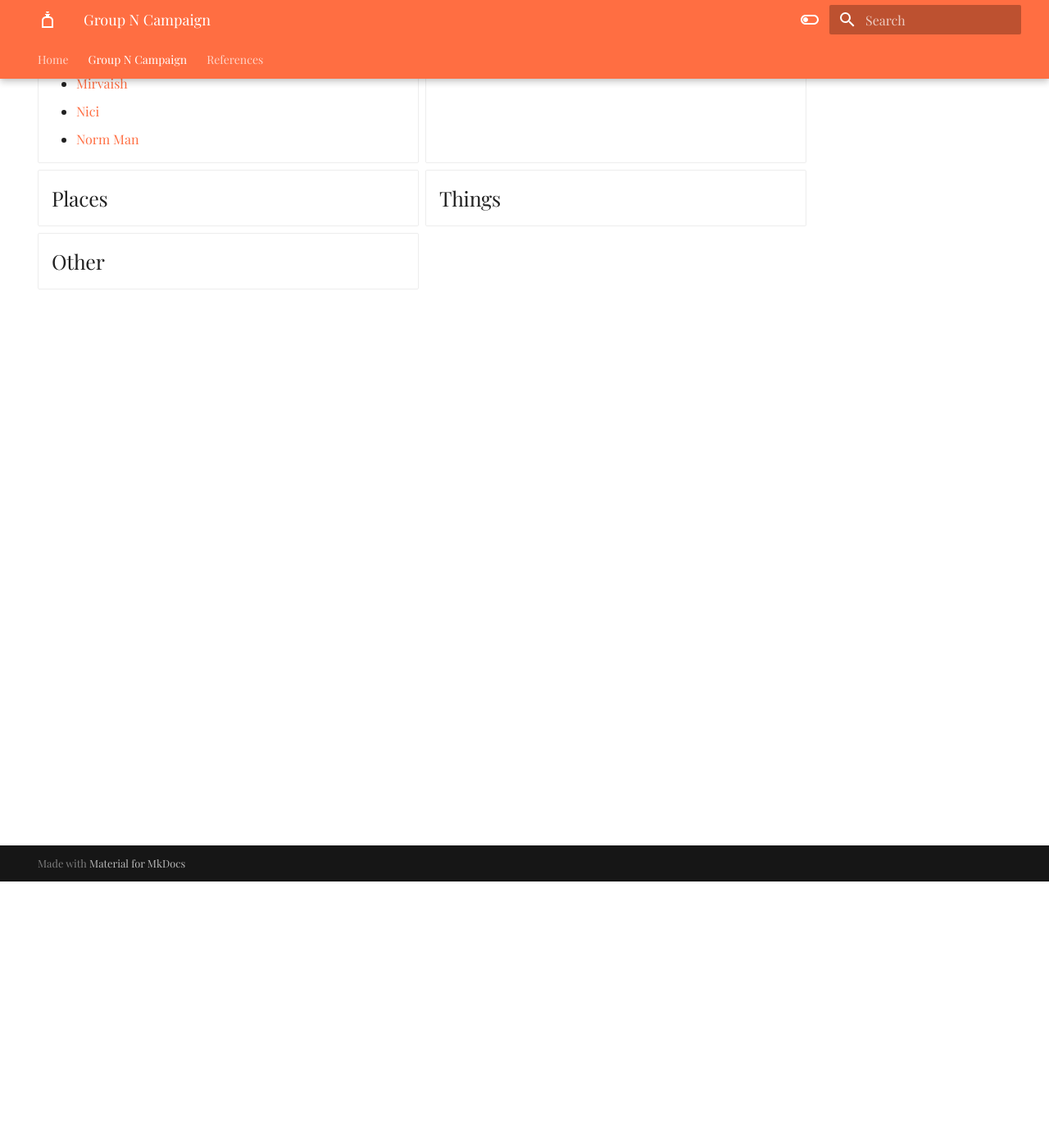
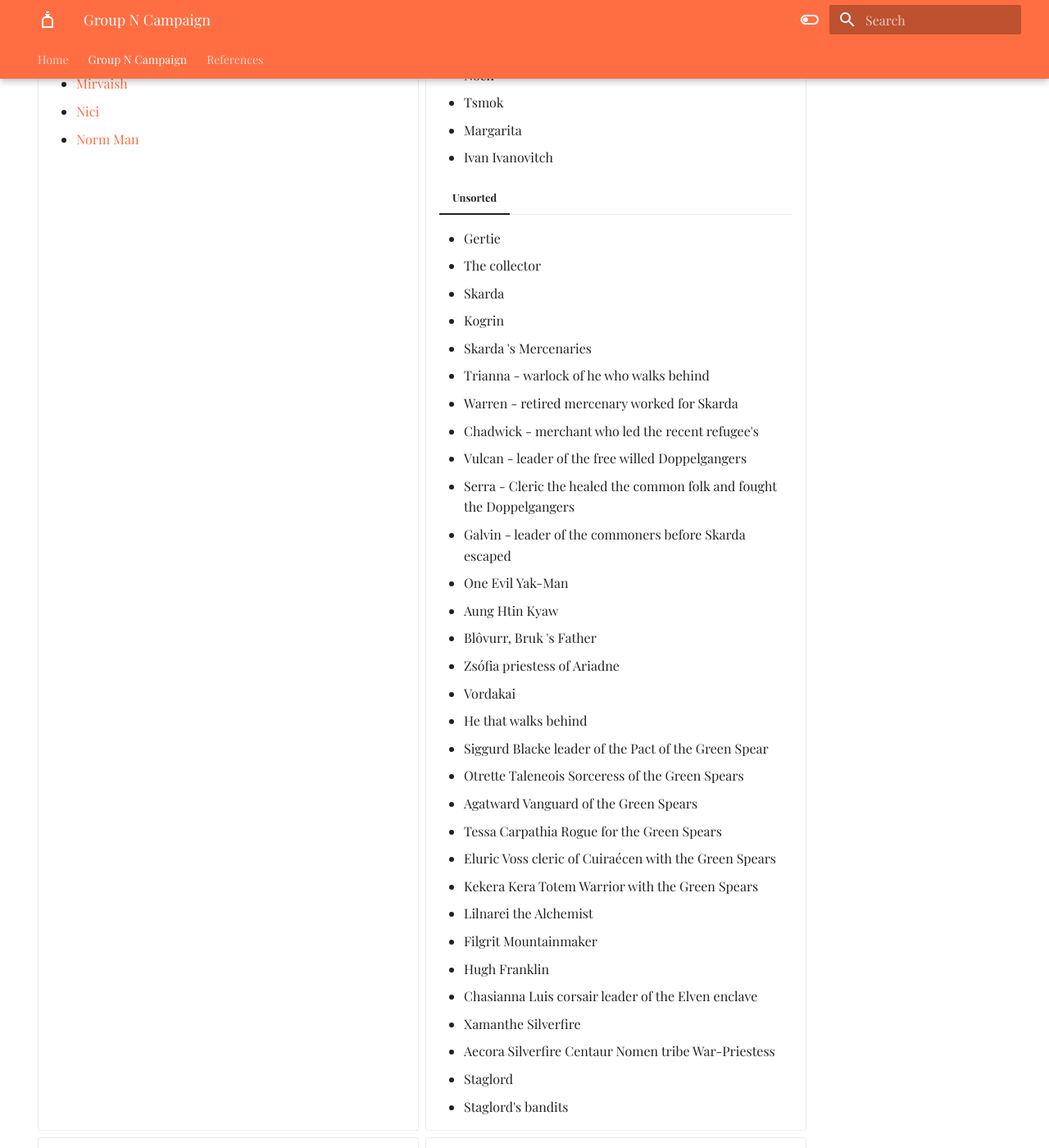
Before and after one commit to Half-Guinea-Press/zymurgical-oubliette, an MkDocs documentation site: the page built from docs/group-n/index.md, in a window 1280 px wide and 1400 px high, scrolled down 325 px. Shown: the whole window at 82% size. Built offline with MkDocs 1.6.1 and Material for MkDocs 9.7.7, drawn with Linux system fonts in a browser that asks for light colours; some web fonts are replaced; comment, search, counter and statistics services are not loaded.

Commit message:
Update index.md

```diff
--- a/docs/group-n/index.md
+++ b/docs/group-n/index.md
@@ -15,6 +15,7 @@ hide:
 <div class="grid cards" markdown>
 
 -   ## Player Characters
+
     ---
 
     - [Ansa](pc/ansa)
@@ -27,18 +28,59 @@ hide:
 -   ## People
 
     ---
-    === "Friendly"
 
-    === "Neutral"
+    === "Companion"
 
-    === "Hostile"
+    - Dyen "Fredrick"
+    - Noch
+    - Tsmok
+    - Margarita
+    - Ivan Ivanovitch
 
-    === "Unknown"
+    === "Unsorted"
+
+    - Gertie
+    - The collector
+    - Skarda
+    - Kogrin
+    - Skarda 's Mercenaries
+    - Trianna - warlock of he who walks behind
+    - Warren - retired mercenary worked for Skarda
+    - Chadwick - merchant who led the recent refugee's
+    - Vulcan - leader of the free willed Doppelgangers
+    - Serra - Cleric the healed the common folk and fought the Doppelgangers
+    - Galvin - leader of the commoners before Skarda escaped
+    - One Evil Yak-Man
+    - Aung Htin Kyaw
+    - Blôvurr, Bruk 's Father
+    - Zsófia priestess of Ariadne
+    - Vordakai
+    - He that walks behind
+    - Siggurd Blacke leader of the Pact of the Green Spear
+    - Otrette Taleneois Sorceress of the Green Spears
+    - Agatward Vanguard of the Green Spears
+    - Tessa Carpathia Rogue for the Green Spears
+    - Eluric Voss cleric of Cuiraécen with the Green Spears
+    - Kekera Kera Totem Warrior with the Green Spears
+    - Lilnarei the Alchemist
+    - Filgrit Mountainmaker
+    - Hugh Franklin
+    - Chasianna Luis corsair leader of the Elven enclave
+    - Xamanthe Silverfire
+    - Aecora Silverfire Centaur Nomen tribe War-Priestess
+    - Staglord
+    - Staglord's bandits
 
 -   ## Places
 
+    ---
+
 -   ## Things
+
+    ---
 
 -   ## Other
 
+    ---
+
 </div>
```
